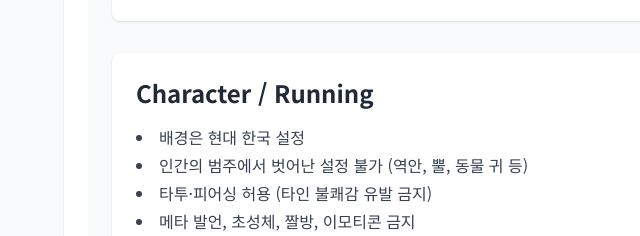
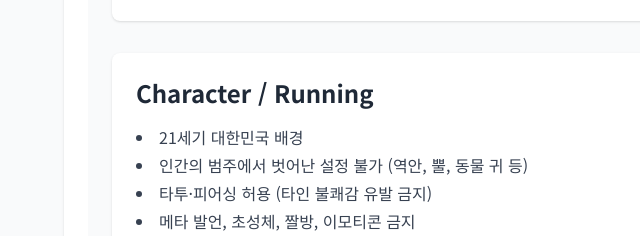
Before and after one commit to Ch1oeKim/JeongBiHighSchool-homepage, a plain HTML site: page notice.html in a window 1280 px wide. Shown: the part 1009-1245 px from the top of the page, 0-640 px from the left. Drawn offline with nearby package versions, Linux system fonts and the light colour scheme.

Commit message:
Update notice.html

```diff
--- a/notice.html
+++ b/notice.html
@@ -82,7 +82,7 @@
     <article class="bg-white p-6 rounded-lg shadow mb-8">
       <h3 class="text-2xl font-semibold text-gray-800 mb-4">Character / Running</h3>
       <ul class="list-disc list-inside text-gray-700 space-y-1">
-        <li>배경은 현대 한국 설정</li>
+        <li>21세기 대한민국 배경</li>
         <li>인간의 범주에서 벗어난 설정 불가 (역안, 뿔, 동물 귀 등)</li>
         <li>타투·피어싱 허용 (타인 불쾌감 유발 금지)</li>
         <li>메타 발언, 초성체, 짤방, 이모티콘 금지</li>
```
